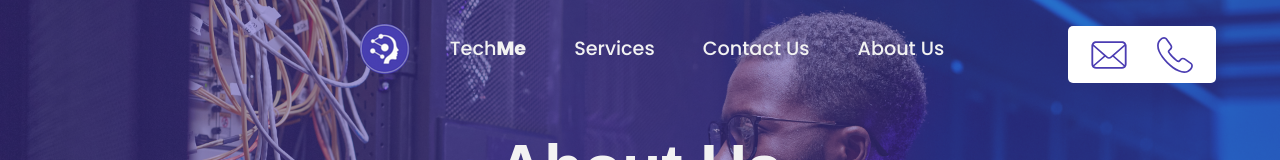
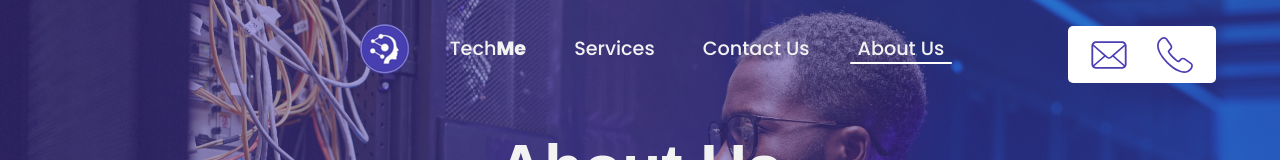
Before and after one commit to baayesh/TechMe, a React (Create React App) app: page /about-us in a window 1280 px wide. Shown: the top 160 px of the page. Built offline with nearby package versions, Linux system fonts and the light colour scheme; a web font is replaced by a local one.

Commit message:
make navigation bar clicked always show

```diff
--- a/src/components/Navigation/Navigation.css
+++ b/src/components/Navigation/Navigation.css
@@ -52,7 +52,7 @@
   transition: all 0.3s ease-in-out;
 }
 
-.link:hover::before {
+.link:hover::before,.link.active::before {
   background-color: #ffffff; /* Color of the underline on hover */
   border-radius: 20px;
   height: 2px;
--- a/src/components/Navigation/Navigation.jsx
+++ b/src/components/Navigation/Navigation.jsx
@@ -1,11 +1,12 @@
 import React from "react";
 import "./Navigation.css";
-import { Link } from "react-router-dom";
+import { Link, useLocation } from "react-router-dom";
 import { useState } from "react";
 import logo from "../../Assets/logo512.png";
 
 function Navigation() {
   const [isMenuOpen, setIsMenuOpen] = useState(false);
+  const location = useLocation();
 
   const menuOnClick = () => {
     setIsMenuOpen(!isMenuOpen);
@@ -159,7 +160,7 @@ function Navigation() {
           <div className="   nav-container-header-sub">
             <div className="row ">
               <nav>
-                {/* For Web//////////////////////////////////////////////////////////////////////////////////////////////// */}
+                {/* ????????WEB VERSION?????? */}
 
                 <div className="nav-container-div">
                   <ul className="nav-container-items mt-2">
@@ -168,16 +169,40 @@ function Navigation() {
                         <img src={logo} alt="logo" className="nav-logo" />
                       </li>
                     </Link>
-                    <Link className="link ps-2 pe-2" to="/">
+                    <Link
+                      onClick={menuOnClick}
+                      className={`link ps-2 pe-2 ${
+                        location.pathname === "/" && "active"
+                      }`}
+                      to="/"
+                    >
                       Tech<span>Me</span>
                     </Link>
-                    <Link className="link ps-2 pe-2" to="/services">
+                    <Link
+                      onClick={menuOnClick}
+                      className={`link ps-2 pe-2 ${
+                        location.pathname === "/services" && "active"
+                      }`}
+                      to="/services"
+                    >
                       Services
                     </Link>
-                    <Link className="link ps-2 pe-2" to="/contact-us">
+                    <Link
+                      onClick={menuOnClick}
+                      className={`link ps-2 pe-2 ${
+                        location.pathname === "/contact-us" && "active"
+                      }`}
+                      to="/contact-us"
+                    >
                       Contact&nbsp;Us
                     </Link>
-                    <Link className="link ps-2 pe-2 " to="/about-us">
+                    <Link
+                      onClick={menuOnClick}
+                      className={`link ps-2 pe-2 ${
+                        location.pathname === "/about-us" && "active"
+                      }`}
+                      to="/about-us"
+                    >
                       About&nbsp;Us
                     </Link>
                   </ul>
--- a/src/pages/Home/Contact Us/ContactUs.css
+++ b/src/pages/Home/Contact Us/ContactUs.css
@@ -36,6 +36,7 @@
   justify-content: center;
   background-color: #f2f2f2;
   padding: 0.3em 0em;
+  padding-top: 1em;
 
 }
 
```
